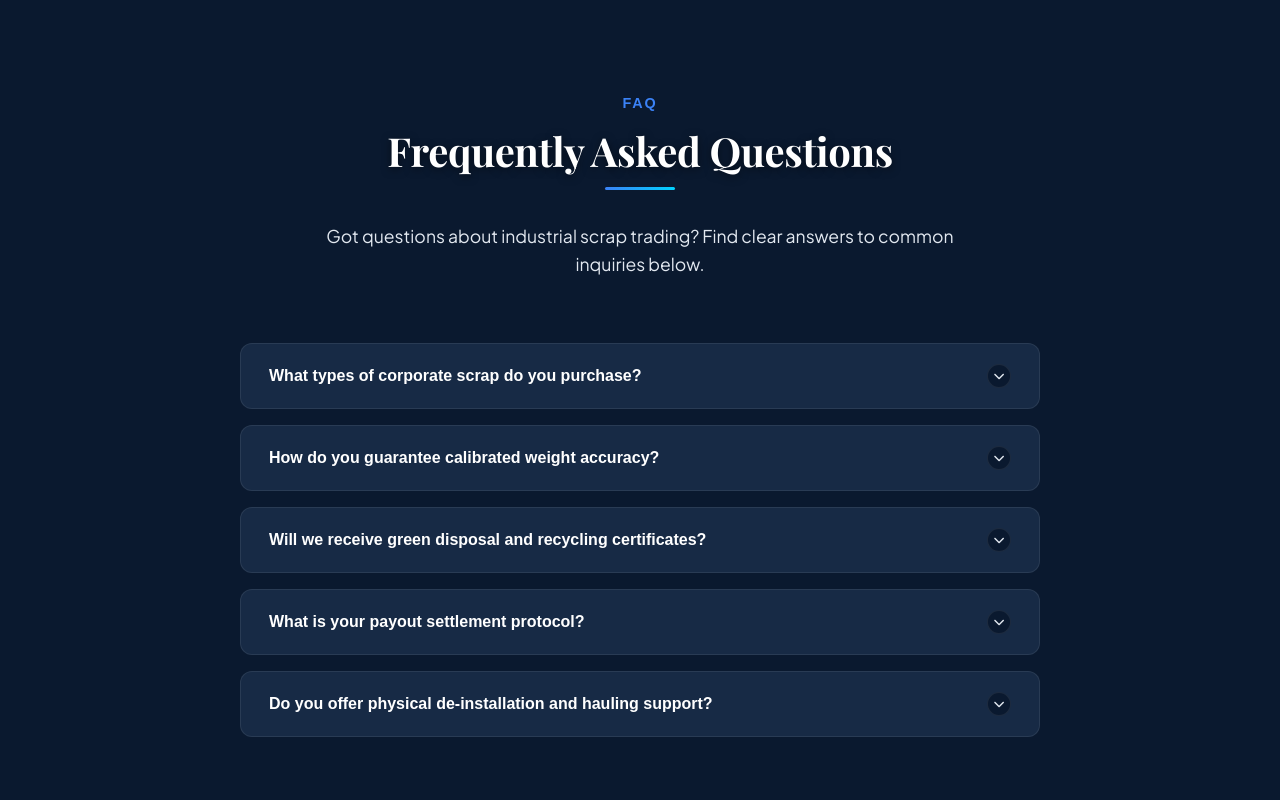
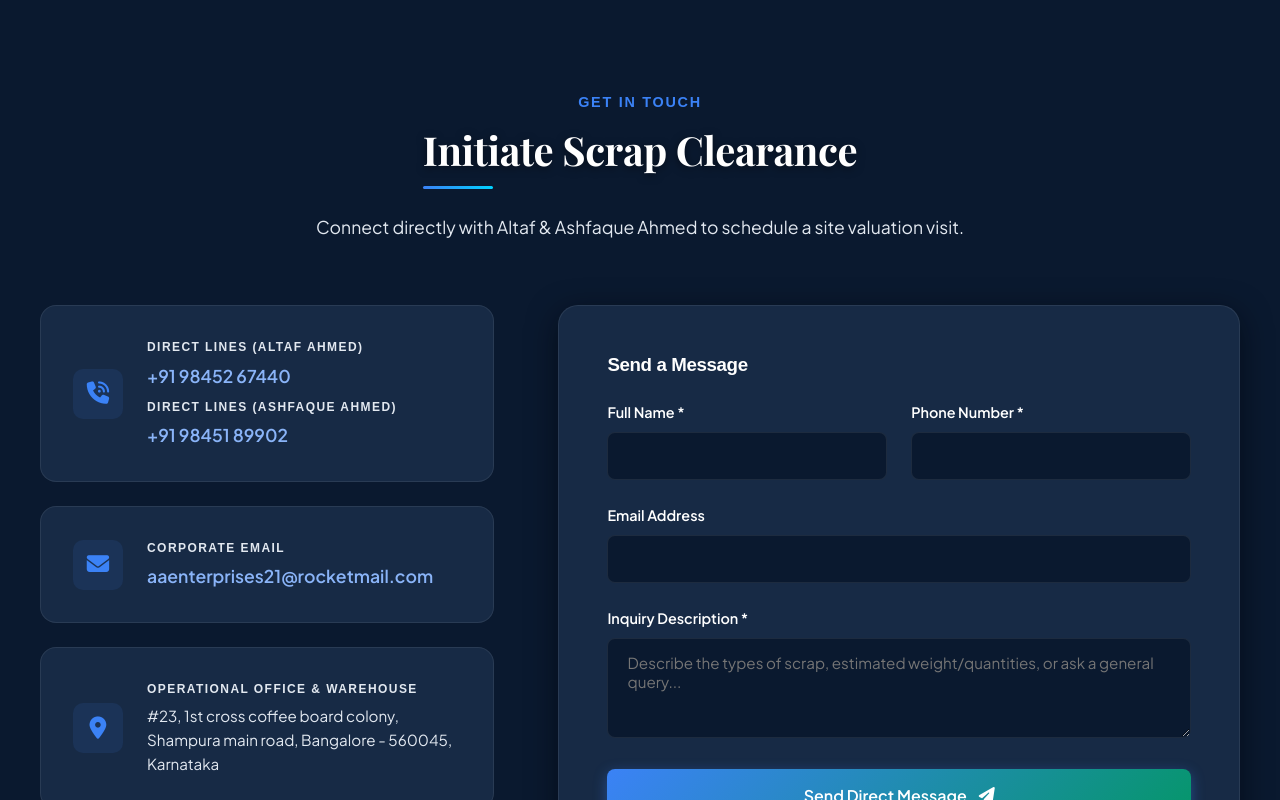
Before and after one commit to javeriyaaa/aaenterprises, a Next.js app: page / in a window 1280 px wide. Shown: the part 6620-7420 px from the top of the page. Built offline with nearby package versions, Linux system fonts and the light colour scheme; a web font is replaced by a local one.

Commit message:
UI: Deleted Frequently Asked Questions (FAQ) section

```diff
--- a/src/app/page.js
+++ b/src/app/page.js
@@ -148,70 +148,6 @@ function CountUpNumber({ end, duration = 1500, suffix = "" }) {
   }, [end, duration, started]);
 
   return <span>{count.toLocaleString()}{suffix}</span>;
-}
-
-const FAQ_ITEMS = [
-  {
-    question: "What types of corporate scrap do you purchase?",
-    answer: "We purchase all types of corporate surplus, including blade servers, office laptops, centralized chiller plants, commercial generators, armoured copper cables, dynamos, electrical panels, and bulk metals from building deconstructions."
-  },
-  {
-    question: "How do you guarantee calibrated weight accuracy?",
-    answer: "We use digital industrial scales certified and stamped annually by the Department of Weights and Measures. Weighment is performed transparently in full view of your supervisors on-site."
-  },
-  {
-    question: "Will we receive green disposal and recycling certificates?",
-    answer: "Yes, we issue formal corporate recycling documents, green disposal compliance certificates, and technical destruction logs for security compliance audits."
-  },
-  {
-    question: "What is your payout settlement protocol?",
-    answer: "100% of the calculated asset value is paid instantly on-site via RTGS bank transfer, IMPS, or secure corporate payout, prior to load dispatch or vehicle release."
-  },
-  {
-    question: "Do you offer physical de-installation and hauling support?",
-    answer: "Absolutely. Our expert crew handles all physical de-installation, mechanical sorting, duct/wiring dismantling, structural load lifting, and logistics rigging without interrupting your operations."
-  }
-];
-
-function FAQAccordion() {
-  const [activeIndex, setActiveIndex] = useState(null);
-
-  const toggleFAQ = (index) => {
-    setActiveIndex(activeIndex === index ? null : index);
-  };
-
-  return (
-    <div className="faq-container">
-      {FAQ_ITEMS.map((item, idx) => {
-        const isActive = idx === activeIndex;
-        return (
-          <div
-            key={idx}
-            className={`faq-item ${isActive ? "active" : ""}`}
-          >
-            <button
-              className="faq-header"
-              onClick={() => toggleFAQ(idx)}
-              aria-expanded={isActive}
-            >
-              <span className="faq-question">{item.question}</span>
-              <div className="faq-icon">
-                <i className="fa-solid fa-chevron-down"></i>
-              </div>
-            </button>
-            <div
-              className="faq-answer-wrapper"
-              style={{ maxHeight: isActive ? "200px" : "0" }}
-            >
-              <div className="faq-answer">
-                {item.answer}
-              </div>
-            </div>
-          </div>
-        );
-      })}
-    </div>
-  );
 }
 
 export default function Home() {
@@ -1295,18 +1231,7 @@ ${pickupForm.message || "Not specified"}${uploadedFiles.length > 0 ? `\n\n[Attac
         </div>
       </section>
 
-      {/* FAQ Accordion Section */}
-      <section id="faq" className="faq-section">
-        <div className="container">
-          <div className="section-header" style={{ textAlign: "center" }}>
-            <span className="subtitle">FAQ</span>
-            <h2 className="section-title">Frequently Asked Questions</h2>
-            <p className="section-desc" style={{ margin: "0.5rem auto 0" }}>Got questions about industrial scrap trading? Find clear answers to common inquiries below.</p>
-          </div>
 
-          <FAQAccordion />
-        </div>
-      </section>
 
       {/* Contact Us Section */}
       <section id="contact">
```
